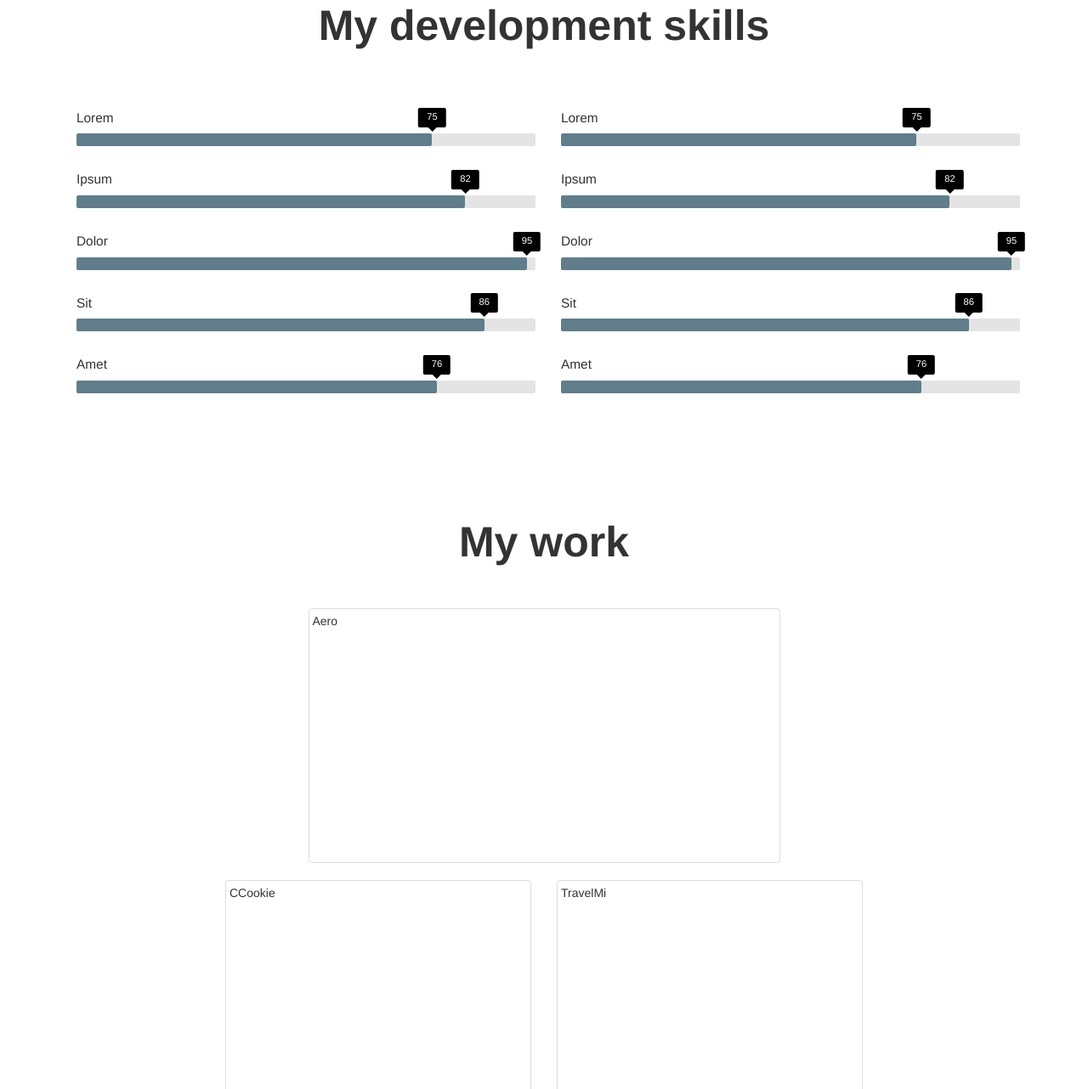
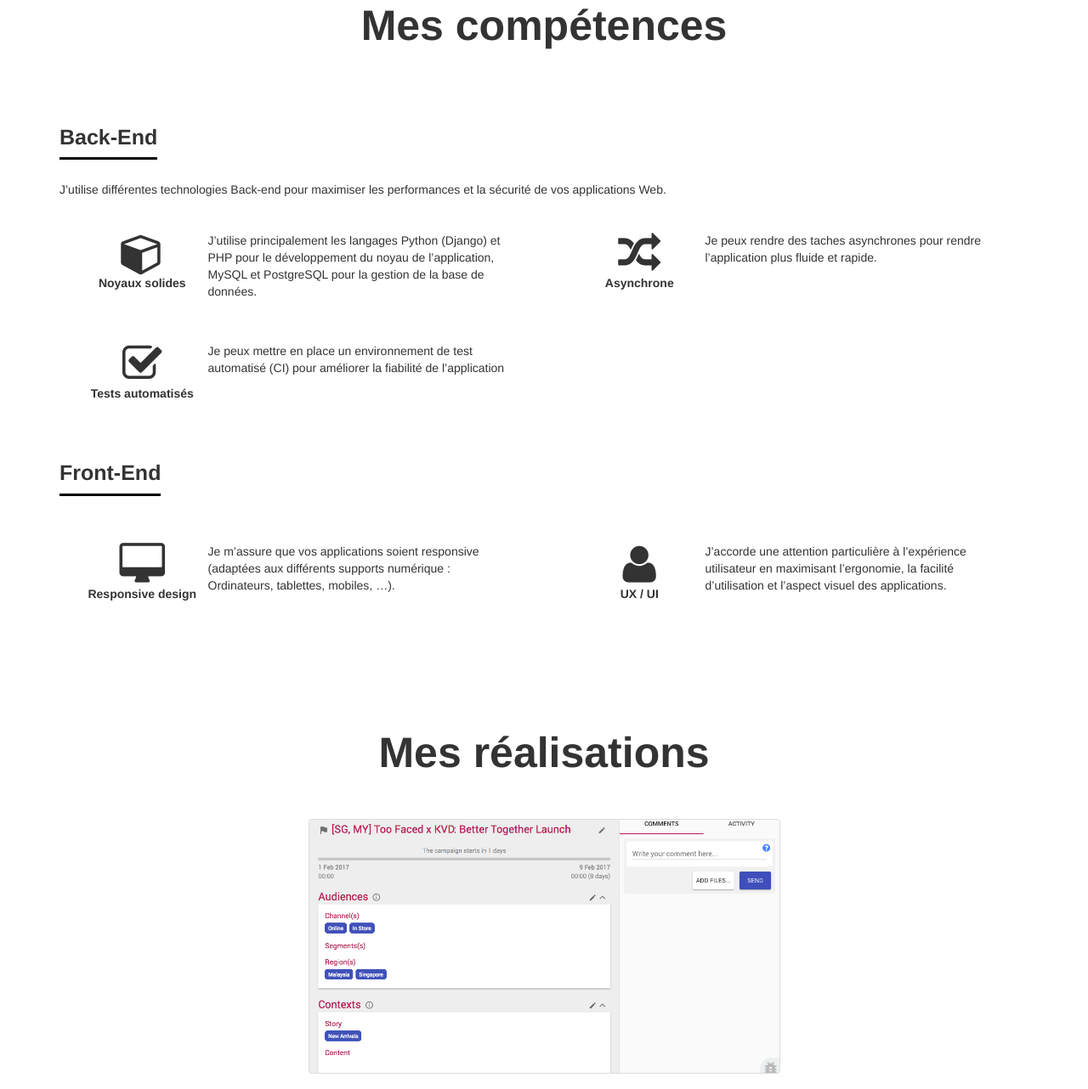
Before and after one commit to alex59493/alex59493.github.io, a plain HTML site: page index.html in a window 1280 px wide. Shown: the part 1518-2800 px from the top of the page at 85% size. Drawn offline with Linux system fonts and the light colour scheme.

Commit message:
Add work images + skills icons

```diff
--- a/css/style.css
+++ b/css/style.css
@@ -322,6 +322,29 @@
 		padding-top: 20px;
 	}
 
+	#skills .container .item {
+		margin: 10px 0px;
+		padding: 20px;
+	}
+
+	#skills .container .item .icon {
+		display: inline-block;
+		box-sizing: border-box;
+		width: 30%;
+		text-align: center;
+	}
+
+	#skills .container .item .icon .fa {
+		font-size: 50px;
+	}
+
+	#skills .container .item .content {
+		vertical-align: top;
+		display: inline-block;
+		box-sizing: border-box;
+		width: 70%;
+	}
+
 /*-- //Skills Section --*/
 
 
@@ -340,6 +363,34 @@
 
 	#work .thumbnail {
 		height: 300px;
+		overflow: hidden;
+		padding: 0;
+		background-color: white;
+	}
+
+	#work .thumbnail:hover {
+		opacity: 0.6;
+	}
+
+	#work .aero {
+		background-image: url("../images/aero/main-page.jpg");
+		background-repeat: no-repeat;
+		background-position: center;
+		background-size: cover;
+	}
+
+	#work .sephoradata {
+		background-image: url("../images/sephora-data.jpg");
+		background-repeat: no-repeat;
+		background-position: center;
+		background-size: cover;
+	}
+
+	#work .ccookie {
+		background-image: url("../images/ccookie.jpg");
+		background-repeat: no-repeat;
+		background-position: center;
+		background-size: cover;
 	}
 
 /*-- //Work Section --*/
--- a/index.html
+++ b/index.html
@@ -149,35 +149,147 @@
     <!-- Skills -->
     <div id="skills">
 
-        <h2> My development skills </h2>
+        <h2> Mes compétences </h2>
 
+
+
+        <!-- Back-End -->
         <div class="container">
+            <div><h3> Back-End </h3></div>
 
-            <div class="col-md-6">
-                <!-- Bars -->
-                <div class="bar_group">
-                    <div class='bar_group__bar thin' label='Lorem' show_values='true' tooltip='true' value='75'></div>
-                    <div class='bar_group__bar thin' label='Ipsum' show_values='true' tooltip='true' value='82'></div>
-                    <div class='bar_group__bar thin' label='Dolor' show_values='true' tooltip='true' value='95'></div>
-                    <div class='bar_group__bar thin' label='Sit' show_values='true' tooltip='true' value='86'></div>
-                    <div class='bar_group__bar thin' label='Amet' show_values='true' tooltip='true' value='76'></div>
+            <p> J’utilise différentes technologies Back-end pour maximiser les performances et la
+            sécurité de vos applications Web. </p>
+
+            <div class="row">
+                <div class="col-md-6">
+
+                    <div class="item">
+                        <div class="icon">
+                            <div>
+                                <i class="fa fa-cube" aria-hidden="true"></i>
+                            </div>
+                            <div>
+                                <b>Noyaux solides</b>
+                            </div>
+                        </div><div class="content">
+                            J’utilise principalement les langages Python (Django) et PHP pour le développement
+                            du noyau de l’application, MySQL et PostgreSQL pour la gestion de la base de données.
+                        </div>
+                    </div>
+
+                    <div class="item">
+                        <div class="icon">
+                            <div>
+                                <i class="fa fa-check-square-o" aria-hidden="true"></i>
+                            </div>
+                            <div>
+                                <b>Tests automatisés</b>
+                            </div>
+                        </div><div class="content">
+                            Je peux mettre en place un environnement de test automatisé (CI)
+                            pour améliorer la fiabilité de l’application
+                        </div>
+                    </div>
+
                 </div>
-                <!-- //Bars -->
+
+                <div class="col-md-6">
+
+                    <div class="item">
+                        <div class="icon">
+                            <div>
+                                <i class="fa fa-random" aria-hidden="true"></i>
+                            </div>
+                            <div>
+                                <b>Asynchrone</b>
+                            </div>
+                        </div><div class="content">
+                            Je peux rendre des taches asynchrones pour rendre l’application
+                            plus fluide et rapide.
+                        </div>
+                    </div>
+
+                </div>
             </div>
+        </div>
+        <!-- //Back-End -->
 
-            <div class="col-md-6">
-                <!-- Bars -->
-                <div class="bar_group">
-                    <div class='bar_group__bar thin' label='Lorem' show_values='true' tooltip='true' value='75'></div>
-                    <div class='bar_group__bar thin' label='Ipsum' show_values='true' tooltip='true' value='82'></div>
-                    <div class='bar_group__bar thin' label='Dolor' show_values='true' tooltip='true' value='95'></div>
-                    <div class='bar_group__bar thin' label='Sit' show_values='true' tooltip='true' value='86'></div>
-                    <div class='bar_group__bar thin' label='Amet' show_values='true' tooltip='true' value='76'></div>
+
+
+        <!-- Front-End -->
+        <div class="container">
+            <div><h3> Front-End </h3></div>
+
+            <div class="row">
+                <div class="col-md-6">
+
+                    <div class="item">
+                        <div class="icon">
+                            <div>
+                                <i class="fa fa-desktop" aria-hidden="true"></i>
+                            </div>
+                            <div>
+                                <b>Responsive design</b>
+                            </div>
+                        </div><div class="content">
+                            Je m’assure que vos applications soient responsive (adaptées aux différents
+                            supports numérique : Ordinateurs, tablettes, mobiles, …).
+                        </div>
+                    </div>
+
                 </div>
-                <!-- //Bars -->
+
+                <div class="col-md-6">
+
+                    <div class="item">
+                        <div class="icon">
+                            <div>
+                                <i class="fa fa-user" aria-hidden="true"></i>
+                            </div>
+                            <div>
+                                <b>UX / UI</b>
+                            </div>
+                        </div><div class="content">
+                            J’accorde une attention particulière à l’expérience utilisateur en maximisant
+                            l’ergonomie, la facilité d’utilisation et l’aspect visuel des applications.
+                        </div>
+                    </div>
+
+                </div>
             </div>
+        </div>
+        <!-- //Front-End -->
 
-        </div>
+
+
+        <!-- Marketing -->
+        <!--<div class="container">
+            <div><h3> Marketing </h3></div>
+
+
+            <div class="row">
+                <div class="col-md-6">
+
+                    <div class="item">
+                        <b>Responsive design :</b>
+                        Je m’assure que vos applications soient responsive (adaptées aux différents
+                        supports numérique : Ordinateurs, tablettes, mobiles, …).
+                    </div>
+
+                </div>
+
+                <div class="col-md-6">
+
+                    <div class="item">
+                        <b>UX / UI :</b>
+                        J’accorde une attention particulière à l’expérience utilisateur en maximisant
+                        l’ergonomie, la facilité d’utilisation et l’aspect visuel des applications.
+                    </div>
+
+                </div>
+            </div>
+        </div>-->
+        <!-- //Marketing -->
 
     </div>
     <!-- //Skills -->
@@ -187,26 +299,27 @@
     <!-- Work -->
     <div id="work">
 
-        <h2> My work </h2>
+        <h2> Mes réalisations </h2>
 
         <div class="container">
             <div class="row">
                 <div class="col-md-6 col-md-offset-3">
-                    <div class="thumbnail">
-                        Aero
-                    </div>
+                    <div class="thumbnail aero"></div>
                 </div>
             </div>
             <div class="row">
                 <div class="col-md-4 col-md-offset-2">
-                    <div class="thumbnail">
-                        CCookie
-                    </div>
+                    <div class="thumbnail ccookie"></div>
                 </div>
                 <div class="col-md-4">
                     <div class="thumbnail">
                         TravelMi
                     </div>
+                </div>
+            </div>
+            <div class="row">
+                <div class="col-md-4 col-md-offset-4">
+                    <div class="thumbnail sephoradata"></div>
                 </div>
             </div>
         </div>
@@ -219,7 +332,7 @@
     <!-- Contact -->
     <div id="contact">
 
-        <h2> Contact me </h2>
+        <h2> Contactez moi </h2>
 
         <div class="container">
 
@@ -227,9 +340,9 @@
 
 				<div class="message">
 					<div class="col-md-6 col-sm-6 grid_6 c1">
-						<input type="text" class="margin-right" Name="Name" placeholder="Name" required="">
+						<input type="text" class="margin-right" Name="Name" placeholder="Nom" required="">
 						<input type="email" Name="Email" placeholder="Email" required="">
-						<input type="text" class="margin-right" Name="Phone Number" placeholder="Phone Number" required="">
+						<input type="text" class="margin-right" Name="Phone Number" placeholder="Numéro de téléphone" required="">
 					</div>
 
 					<div class="col-md-6 col-sm-6 grid_6 c1">
@@ -238,7 +351,7 @@
 					<div class="clearfix"></div>
 				</div>
 
-				<input type="submit" class="more_btn" value="Send Message">
+				<input type="submit" class="more_btn" value="Envoyer Message">
 			</form>
 
         </div>
@@ -250,7 +363,7 @@
 
     <!-- Footer -->
     <div id="footer">
-        <p>Alexandre PECCAUD. All Rights Reserved</p>
+        <p>Alexandre PECCAUD. Tous les droits réservés</p>
     </div>
 	<!-- //Footer -->
 
@@ -292,10 +405,6 @@
         </script>
     <!-- //typed.js -->
 
-    <!-- Progressive-Bars-JavaScript -->
-        <script src="js/bars.js"></script>
-    <!-- //Progressive-Bars-JavaScript -->
-
     <!-- Smooth-Scrolling-JavaScript -->
         <script src="js/easing.js"></script>
         <script>
```
Also changed, not shown: images/aero/aero-logo.png (added), images/aero/comments.jpg (added), images/aero/main-page-2.jpg (added), images/aero/main-page.jpg (added), images/aero/notifs.jpg (added), images/ccookie.jpg (added), images/sephora-data.jpg (added).
